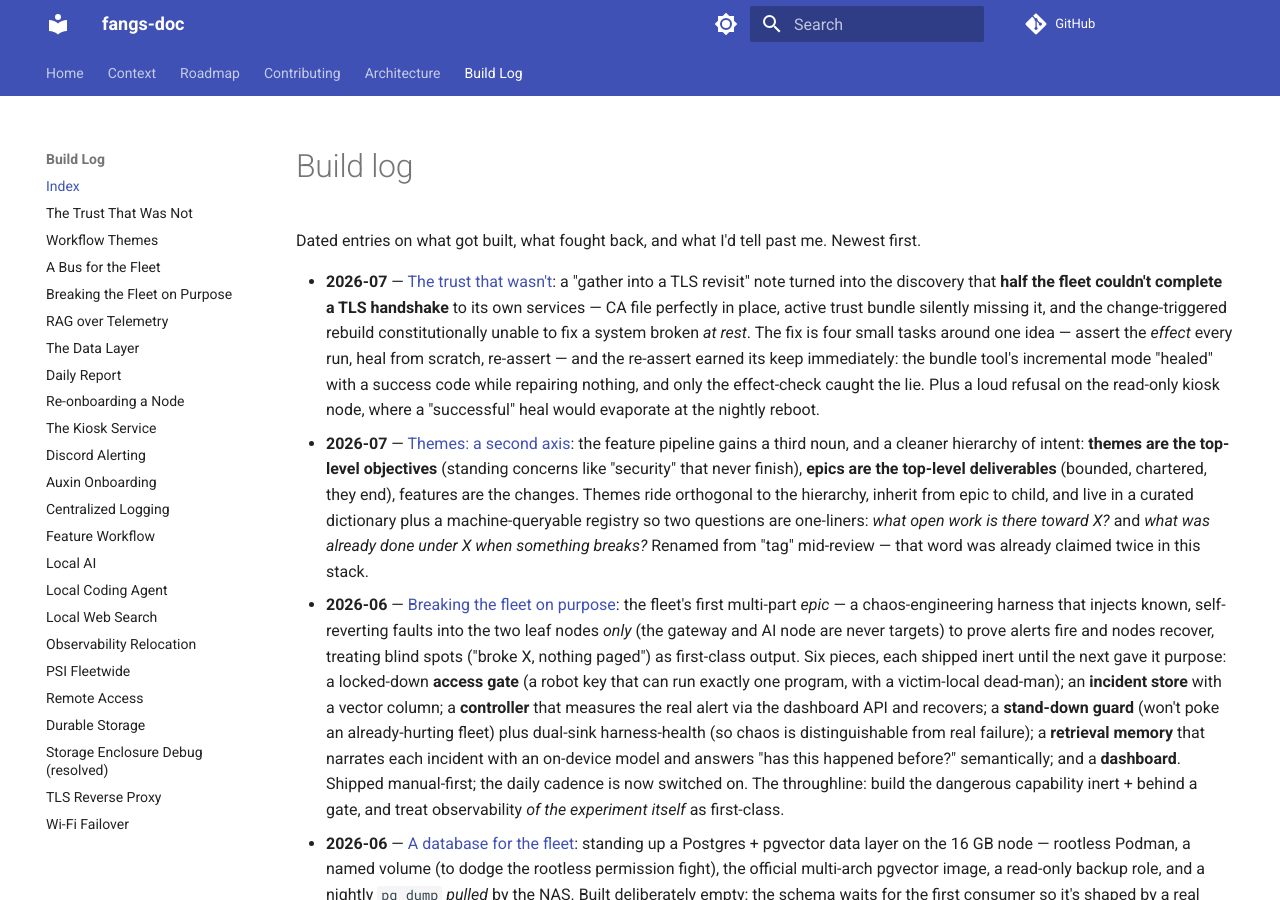
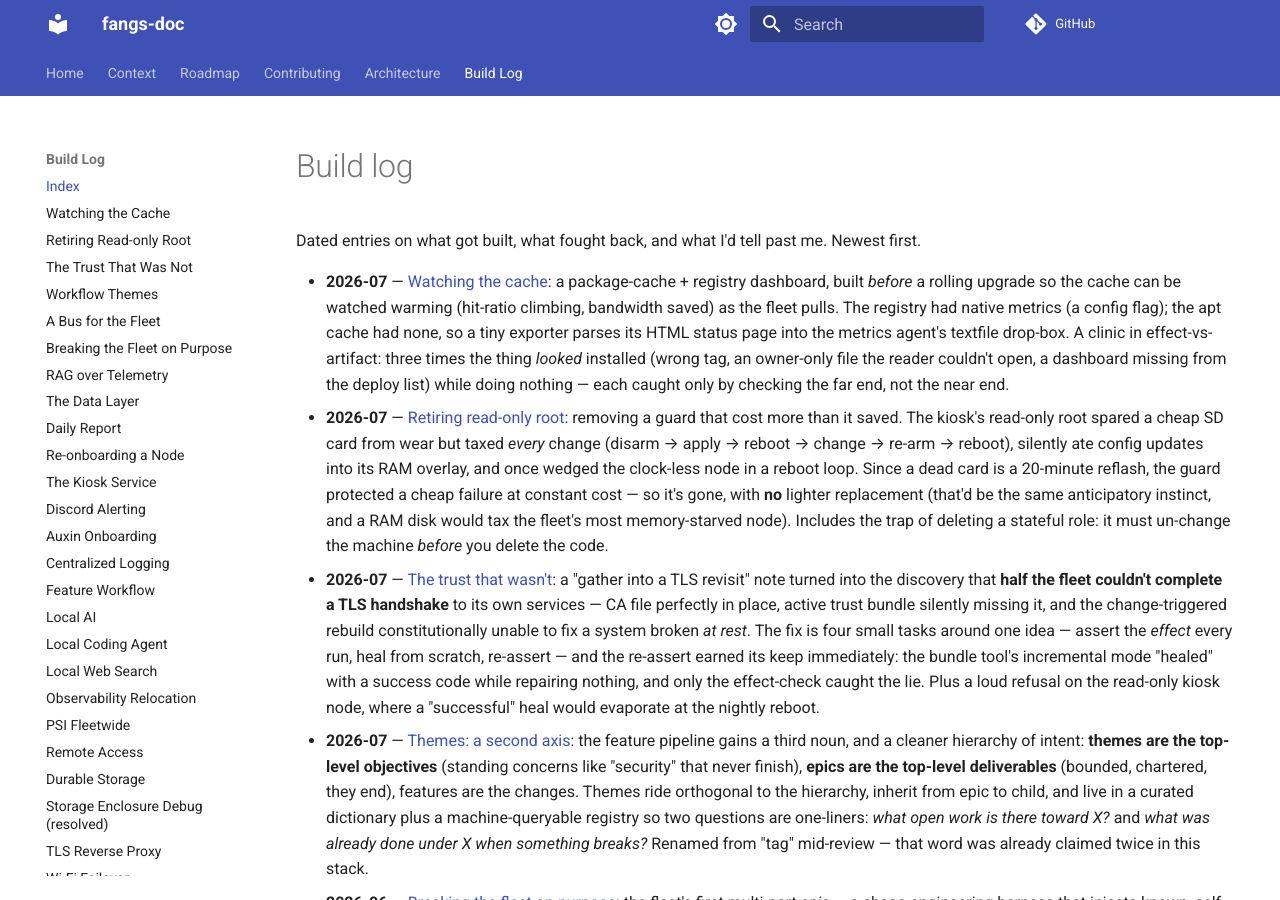
Before and after one commit to Caleb-Wrobel/fangs-doc, an MkDocs documentation site: the page built from docs/log/README.md, in a window 1280 px wide and 900 px high. Built offline with MkDocs 1.6.1 and Material for MkDocs 9.7.7, drawn with Linux system fonts in a browser that asks for light colours; comment, search, counter and statistics services are not loaded.

Commit message:
two more tales are told / cache watched and RO retired / the log keeps the pack
Add two 2026-07 build-log entries + nav/index wiring: (1) Watching the
Cache — the apt-cacher-ng + registry dashboard built before the rolling
upgrade, the textfile-exporter design, and the three effect-vs-artifact
bugs the pipeline caught; (2) Retiring Read-only Root — removing a guard
that cost more than it saved, the choice to add no lighter replacement,
and the trap of deleting a stateful role. Sterility sweep clean.

Co-Authored-By: Claude Fable 5 <noreply@anthropic.com>

```diff
--- a/docs/log/README.md
+++ b/docs/log/README.md
@@ -3,6 +3,21 @@
 Dated entries on what got built, what fought back, and what I'd tell past me.
 Newest first.
 
+- **2026-07** — [Watching the cache](2026-07-cache-observability.md): a package-cache + registry
+  dashboard, built *before* a rolling upgrade so the cache can be watched warming (hit-ratio climbing,
+  bandwidth saved) as the fleet pulls. The registry had native metrics (a config flag); the apt cache
+  had none, so a tiny exporter parses its HTML status page into the metrics agent's textfile drop-box.
+  A clinic in effect-vs-artifact: three times the thing *looked* installed (wrong tag, an owner-only
+  file the reader couldn't open, a dashboard missing from the deploy list) while doing nothing — each
+  caught only by checking the far end, not the near end.
+- **2026-07** — [Retiring read-only root](2026-07-readonly-root-retired.md): removing a guard that
+  cost more than it saved. The kiosk's read-only root spared a cheap SD card from wear but taxed
+  *every* change (disarm → apply → reboot → change → re-arm → reboot), silently ate config updates
+  into its RAM overlay, and once wedged the clock-less node in a reboot loop. Since a dead card is a
+  20-minute reflash, the guard protected a cheap failure at constant cost — so it's gone, with **no**
+  lighter replacement (that'd be the same anticipatory instinct, and a RAM disk would tax the fleet's
+  most memory-starved node). Includes the trap of deleting a stateful role: it must un-change the
+  machine *before* you delete the code.
 - **2026-07** — [The trust that wasn't](2026-07-internal-tls-trust.md): a "gather into a TLS
   revisit" note turned into the discovery that **half the fleet couldn't complete a TLS handshake**
   to its own services — CA file perfectly in place, active trust bundle silently missing it, and the
--- a/mkdocs.yml
+++ b/mkdocs.yml
@@ -46,6 +46,8 @@ nav:
       - TLS Proxy: architecture/tls-proxy.md
   - Build Log:
       - Index: log/README.md
+      - Watching the Cache: log/2026-07-cache-observability.md
+      - Retiring Read-only Root: log/2026-07-readonly-root-retired.md
       - The Trust That Was Not: log/2026-07-internal-tls-trust.md
       - Workflow Themes: log/2026-07-workflow-themes.md
       - A Bus for the Fleet: log/2026-06-mqtt-backbone.md
```
Also changed, not shown: docs/log/2026-07-cache-observability.md (added, +74 -0 lines), docs/log/2026-07-readonly-root-retired.md (added, +72 -0 lines).
